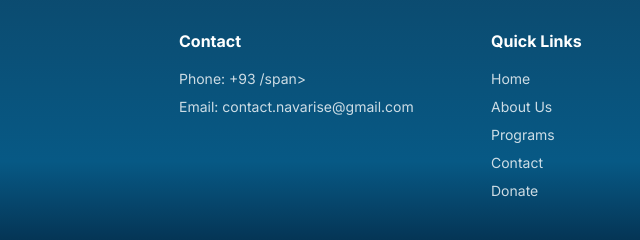
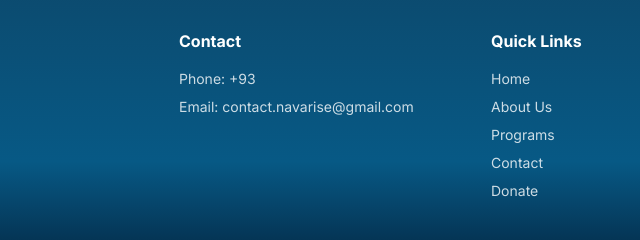
Before and after one commit to 4hmad4ali/NavaRise-Org, a plain HTML site: page index.html in a window 1280 px wide. Shown: the part 567-807 px from the top of the page, 477-1117 px from the left. Drawn offline with nearby package versions, Linux system fonts and the light colour scheme.

Commit message:
Update site

```diff
--- a/index.html
+++ b/index.html
@@ -183,7 +183,7 @@
       <div>
         <h4 class="font-bold">Contact</h4>
         <ul class="mt-4 space-y-2 text-sm text-white/80">
-          <li>Phone: <span dir="ltr">+93 /span></li>
+          <li>Phone: <span dir="ltr">+93 </span></li>
           <li>Email: <span dir="ltr">contact.navarise@gmail.com</span></li>
         </ul>
       </div>
```
